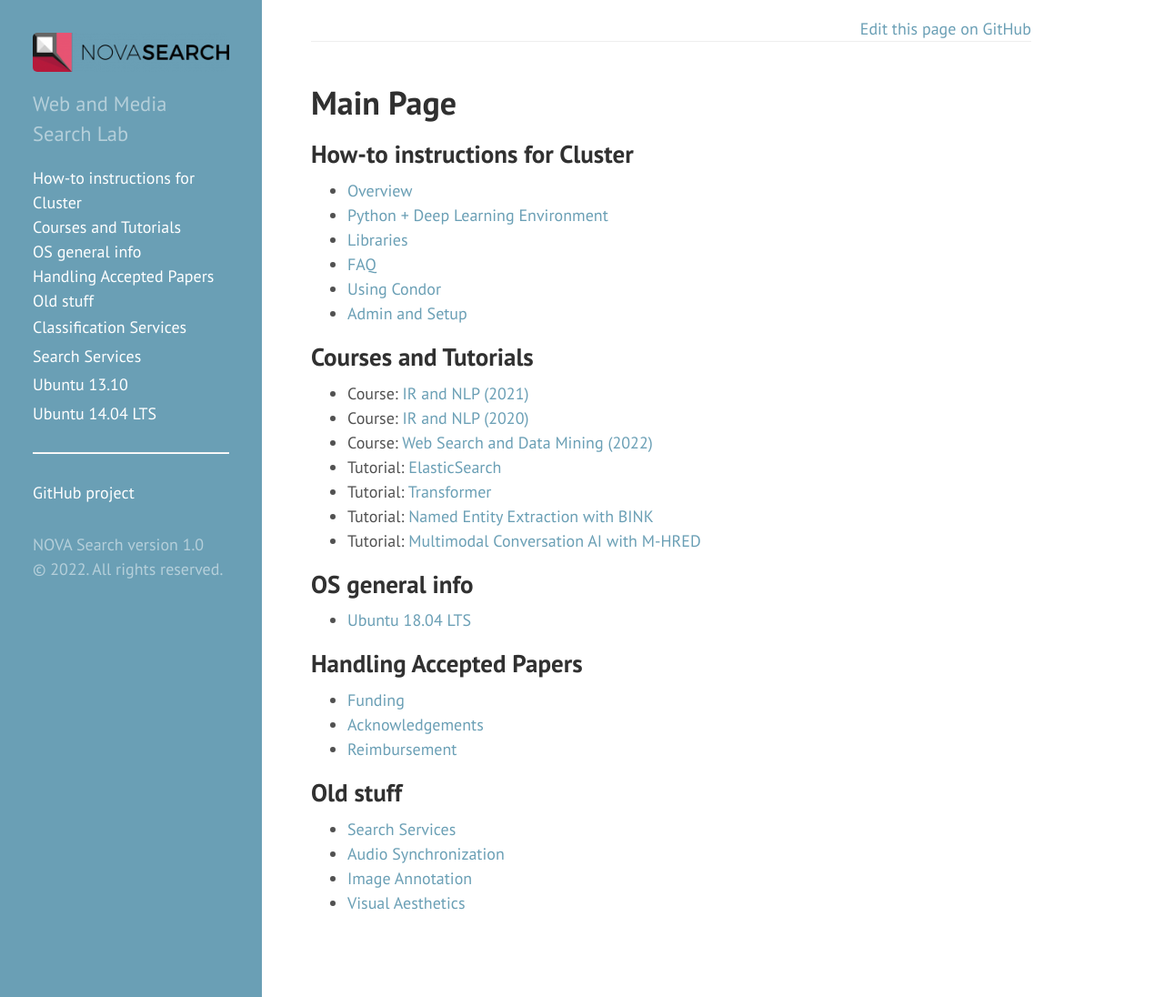
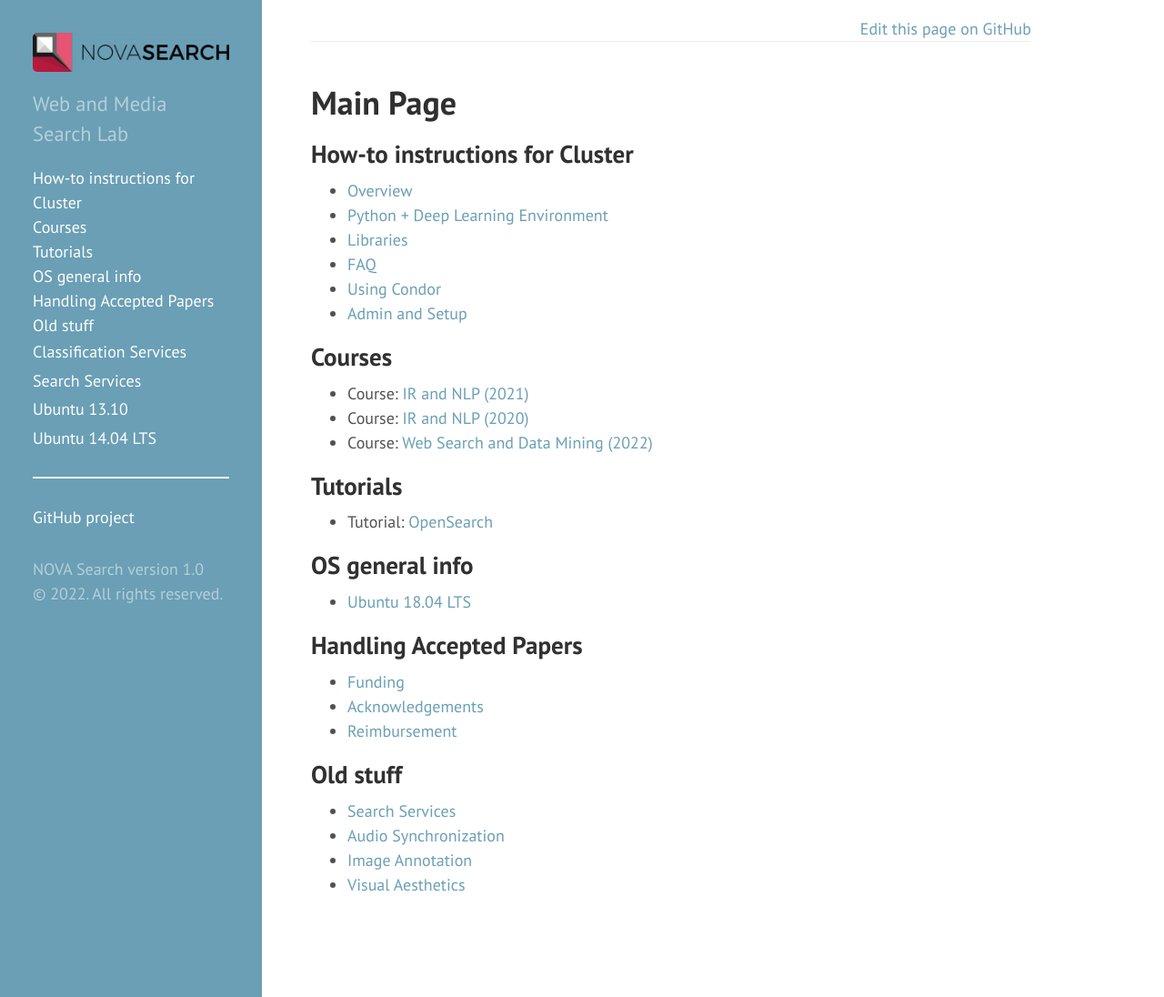
Before and after one commit to novasearch/wiki.novasearch.org, a Jekyll site: the page built from wiki/Main_Page.md, in a window 1280 px wide and 1096 px high. Shown: the whole window at 91% size. Built offline with Jekyll 4.4.1, drawn with Linux system fonts in a browser that asks for light colours.

Commit message:
Update Main_Page.md

```diff
--- a/wiki/Main_Page.md
+++ b/wiki/Main_Page.md
@@ -22,15 +22,16 @@ How-to instructions for Cluster
 - [Admin and Setup](/wiki/Cluster/Admin "wikilink")
 
 
-Courses and Tutorials
+Courses
 --------------------
 - Course: [IR and NLP (2021)](/wiki/IR_NLP_2021)
 - Course: [IR and NLP (2020)](/wiki/IR_NLP)
 - Course: [Web Search and Data Mining (2022)](/wiki/WSDM)
-- Tutorial: [ElasticSearch](/wiki/...)
-- Tutorial: [Transformer](/wiki/...)
-- Tutorial: [Named Entity Extraction with BINK](/wiki/...)
-- Tutorial: [Multimodal Conversation AI with M-HRED](/wiki/...)
+
+Tutorials
+--------------------
+- Tutorial: [OpenSearch](/wiki/OpenSearch)
+
 
 OS general info
 ---------------
```
